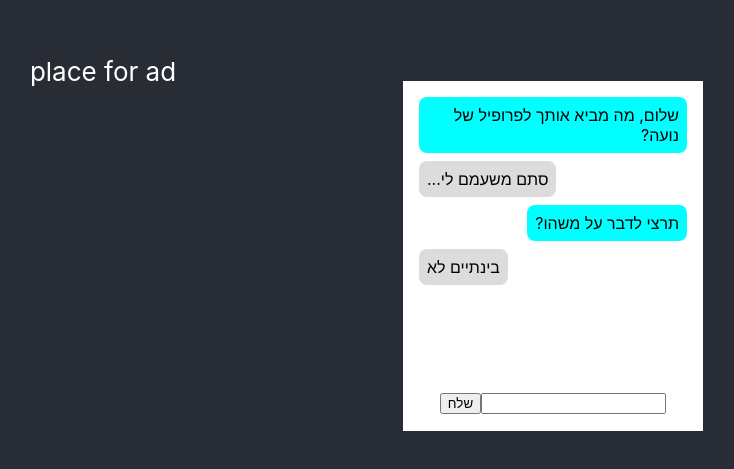
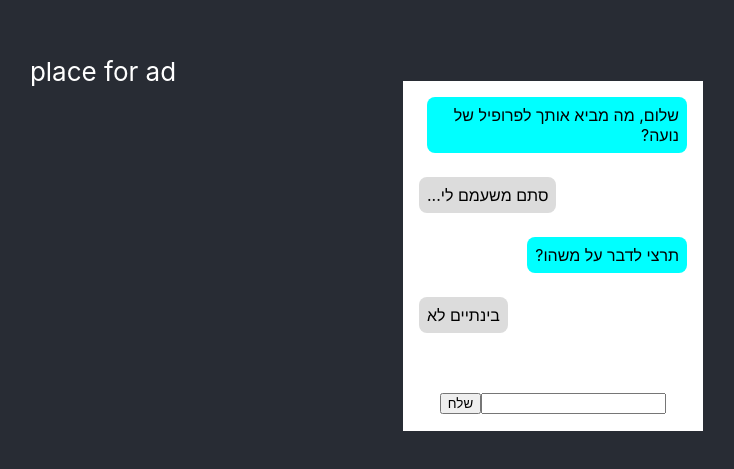
Before and after one commit to sushi30/elem-ad-redirect-page, a React (Create React App) app: page / in a window 1280 px wide. Shown: the part 329-798 px from the top of the page, without its empty margins (537-1271 px from the left). Built offline with nearby package versions, Linux system fonts and the light colour scheme.

Commit message:
some padding so messages are not aligned

```diff
--- a/src/Chat/Message.tsx
+++ b/src/Chat/Message.tsx
@@ -8,15 +8,16 @@ export default function Message({ sender, content, time }: any) {
         fontSize: 16,
         direction: "rtl",
         textAlign: "right",
-        marginBottom: 8,
+        marginBottom: 24,
         maxWidth: "100%",
+        [sender == Sender.WEBSITE ? "paddingLeft" : "paddingRight"]: 8,
       }}
     >
       <div style={{ width: 24 }} />
       <div
         style={{
           borderRadius: 8,
-          float: sender == Sender.VISITOR ? "left" : "right",
+          float: sender == Sender.WEBSITE ? "right" : "left",
           padding: 8,
           background: sender == Sender.WEBSITE ? "aqua" : "gainsboro",
         }}
```
